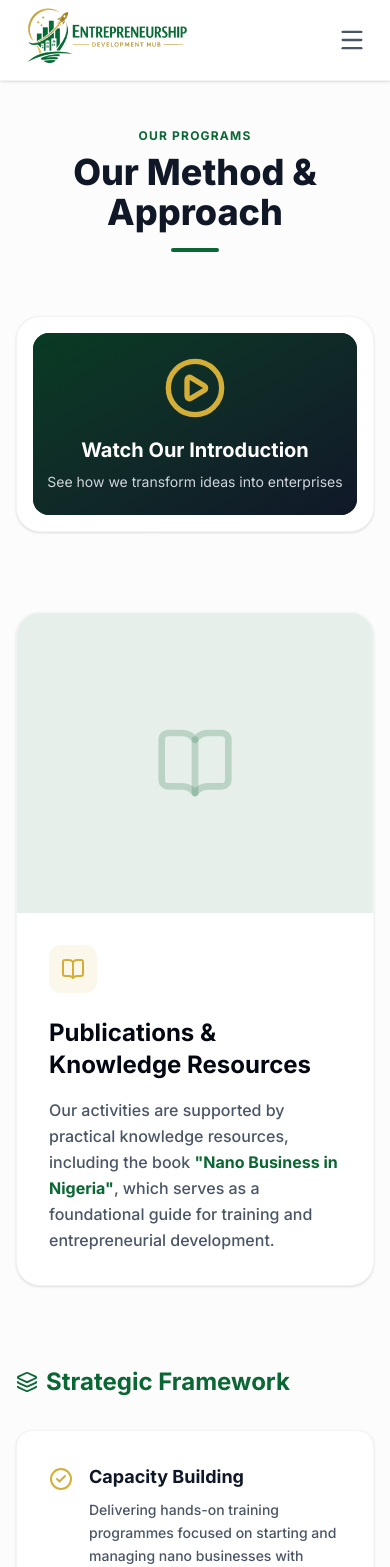
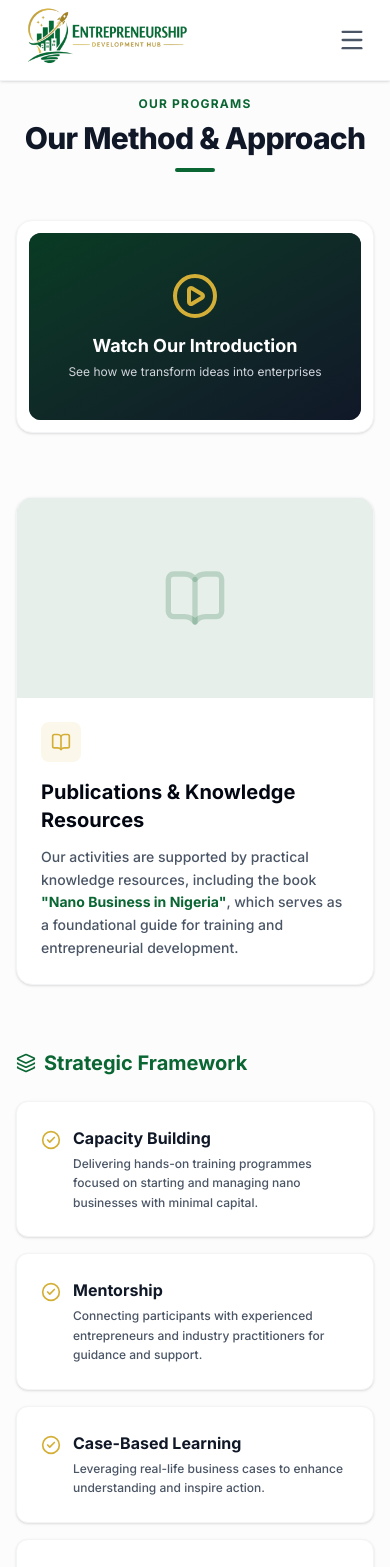
Before and after one commit to yourcoderrguy/edh, a Next.js app: page /initiatives in a window 390 px wide. Shown: the top 1567 px of the page. Built offline with nearby package versions, Linux system fonts and the light colour scheme.

Commit message:
new update

```diff
--- a/app/(public)/cases/[id]/page.tsx
+++ b/app/(public)/cases/[id]/page.tsx
@@ -25,27 +25,27 @@ export default async function SingleCaseStudyPage({ params }: { params: { id: st
   }
 
   return (
-    <main className="pt-32 pb-24 bg-gray-50/50 min-h-screen">
+    <main className="pt-24 md:pt-32 pb-16 md:pb-24 bg-gray-50/50 min-h-screen">
       <div className="max-w-4xl mx-auto px-4 sm:px-6 lg:px-8">
 
-        <Link href="/cases" className="inline-flex items-center gap-2 text-brand-green font-bold hover:underline mb-8">
-          <ArrowLeft size={20} /> Back to Knowledge Centre
+        <Link href="/cases" className="inline-flex items-center gap-2 text-brand-green font-bold text-sm md:text-base hover:underline mb-6 md:mb-8">
+          <ArrowLeft size={18} className="md:w-5 md:h-5" /> Back to Knowledge Centre
         </Link>
 
-        <article className="bg-white rounded-3xl shadow-sm border border-gray-100 overflow-hidden">
-          <div className="p-10 md:p-16">
-            <div className="flex items-center gap-2 text-sm text-gray-500 mb-6 font-medium">
-              <Calendar size={18} className="text-brand-gold" />
+        <article className="bg-white rounded-2xl md:rounded-3xl shadow-sm border border-gray-100 overflow-hidden">
+          <div className="p-6 sm:p-10 md:p-16">
+            <div className="flex items-center gap-2 text-xs md:text-sm text-gray-500 mb-4 md:mb-6 font-medium">
+              <Calendar size={16} className="md:w-[18px] md:h-[18px] text-brand-gold" />
               {new Date(article.created_at).toLocaleDateString("en-US", { year: 'numeric', month: 'long', day: 'numeric' })}
             </div>
 
-            <h1 className="text-3xl md:text-5xl font-extrabold text-gray-900 mb-10 leading-tight">
+            <h1 className="text-2xl sm:text-3xl md:text-4xl lg:text-5xl font-extrabold text-gray-900 mb-8 md:mb-10 leading-tight tracking-tight">
               {article.title}
             </h1>
 
             {/* This renders the rich HTML content saved from the React Quill editor securely */}
             <div
-              className="prose prose-lg max-w-none text-gray-700 prose-headings:text-gray-900 prose-a:text-brand-green"
+              className="prose prose-base md:prose-lg max-w-none text-gray-700 prose-headings:text-gray-900 prose-a:text-brand-green"
               dangerouslySetInnerHTML={{ __html: article.content }}
             />
           </div>
--- a/app/(public)/initiatives/page.tsx
+++ b/app/(public)/initiatives/page.tsx
@@ -12,63 +12,61 @@ export default function InitiativesPage() {
   ];
 
   return (
-    <main className="pt-32 pb-24 bg-gray-50/50">
+    <main className="pt-24 md:pt-32 pb-16 md:pb-24 bg-gray-50/50">
       <div className="max-w-6xl mx-auto px-4 sm:px-6 lg:px-8">
 
         {/* Header */}
-        <div className="text-center mb-16">
-          <span className="text-xs font-bold text-brand-green tracking-widest uppercase block mb-2">Our Programs</span>
-          <h1 className="text-4xl font-extrabold text-gray-900 sm:text-5xl">Our Method & Approach</h1>
-          <div className="w-12 h-1 bg-brand-green mx-auto mt-4 rounded-full" />
+        <div className="text-center mb-12 md:mb-16">
+          <span className="text-xs md:text-sm font-bold text-brand-green tracking-widest uppercase block mb-2">Our Programs</span>
+          <h1 className="text-3xl sm:text-4xl md:text-5xl font-extrabold text-gray-900 tracking-tight">Our Method & Approach</h1>
+          <div className="w-10 md:w-12 h-1 bg-brand-green mx-auto mt-3 md:mt-4 rounded-full" />
         </div>
 
         {/* Video / Media Section */}
-        <div className="mb-20 bg-white p-4 rounded-3xl shadow-sm border border-gray-100">
-          <div className="relative w-full aspect-video bg-gray-900 rounded-2xl overflow-hidden flex items-center justify-center group">
+        <div className="mb-16 md:mb-20 bg-white p-3 md:p-4 rounded-2xl md:rounded-3xl shadow-sm border border-gray-100">
+          <div className="relative w-full aspect-video bg-gray-900 rounded-xl md:rounded-2xl overflow-hidden flex items-center justify-center group">
             {/* Replace this div with an actual <iframe> for YouTube/Vimeo when you have the video */}
             <div className="absolute inset-0 bg-gradient-to-br from-brand-green-dark/80 to-gray-900/90 z-10" />
 
-            {/* Optional Background Image Placeholder for the Video Cover */}
             {/* <Image src="/workshop-cover.jpg" fill className="object-cover opacity-50" alt="Workshop Video Cover" /> */}
 
-            <div className="relative z-20 text-center flex flex-col items-center cursor-pointer">
-              <PlayCircle size={64} className="text-brand-gold mb-4 group-hover:scale-110 transition-transform duration-300" />
-              <h3 className="text-white text-xl font-bold">Watch Our Introduction</h3>
-              <p className="text-gray-300 text-sm mt-2">See how we transform ideas into enterprises</p>
+            <div className="relative z-20 text-center flex flex-col items-center cursor-pointer px-4">
+              <PlayCircle className="w-12 h-12 md:w-16 md:h-16 text-brand-gold mb-3 md:mb-4 group-hover:scale-110 transition-transform duration-300" />
+              <h3 className="text-white text-lg md:text-xl font-bold">Watch Our Introduction</h3>
+              <p className="text-gray-300 text-xs md:text-sm mt-1 md:mt-2">See how we transform ideas into enterprises</p>
             </div>
           </div>
         </div>
 
         {/* Practical Resource Highlight with Image */}
-        <div className="bg-white border border-gray-100 rounded-3xl overflow-hidden shadow-sm flex flex-col lg:flex-row items-stretch mb-20">
-          {/* Image Placeholder - Just drop a picture named 'book-resource.jpg' in your public folder to use this */}
-          <div className="lg:w-2/5 bg-brand-green/10 relative min-h-[300px] flex items-center justify-center">
+        <div className="bg-white border border-gray-100 rounded-2xl md:rounded-3xl overflow-hidden shadow-sm flex flex-col lg:flex-row items-stretch mb-16 md:mb-20">
+          <div className="lg:w-2/5 bg-brand-green/10 relative min-h-[200px] md:min-h-[300px] flex items-center justify-center">
             {/* <Image src="/book-resource.jpg" fill className="object-cover" alt="Nano Business in Nigeria Book" /> */}
-            <BookOpen size={80} className="text-brand-green/20" />
+            <BookOpen className="w-16 h-16 md:w-20 md:h-20 text-brand-green/20" />
           </div>
 
-          <div className="p-8 lg:p-12 lg:w-3/5 flex flex-col justify-center">
-            <div className="w-12 h-12 bg-brand-gold/10 text-brand-gold rounded-xl flex items-center justify-center mb-6">
-              <BookOpen size={24} />
+          <div className="p-6 sm:p-8 lg:p-12 lg:w-3/5 flex flex-col justify-center">
+            <div className="w-10 h-10 md:w-12 md:h-12 bg-brand-gold/10 text-brand-gold rounded-lg md:rounded-xl flex items-center justify-center mb-4 md:mb-6">
+              <BookOpen size={20} className="md:w-6 md:h-6" />
             </div>
-            <h3 className="text-2xl font-bold text-gray-950 mb-4">Publications & Knowledge Resources</h3>
-            <p className="text-gray-600 text-base font-medium leading-relaxed">
+            <h3 className="text-xl md:text-2xl font-bold text-gray-950 mb-3 md:mb-4">Publications & Knowledge Resources</h3>
+            <p className="text-gray-600 text-sm md:text-base font-medium leading-relaxed">
               Our activities are supported by practical knowledge resources, including the book <span className="text-brand-green font-bold">"Nano Business in Nigeria"</span>, which serves as a foundational guide for training and entrepreneurial development.
             </p>
           </div>
         </div>
 
         {/* Structured Grid Approach */}
-        <h2 className="text-2xl font-bold text-brand-green mb-8 flex items-center gap-2">
-          <Layers size={22} /> Strategic Framework
+        <h2 className="text-xl md:text-2xl font-bold text-brand-green mb-6 md:mb-8 flex items-center gap-2">
+          <Layers size={20} className="md:w-[22px] md:h-[22px]" /> Strategic Framework
         </h2>
-        <div className="grid grid-cols-1 md:grid-cols-2 gap-6">
+        <div className="grid grid-cols-1 md:grid-cols-2 gap-4 md:gap-6">
           {approaches.map((item, index) => (
-            <div key={index} className="bg-white border border-gray-100 p-8 rounded-2xl shadow-sm hover:shadow-md transition-shadow flex gap-4 group">
-              <CheckCircle2 className="text-brand-gold shrink-0 mt-1 group-hover:scale-110 transition-transform" size={24} />
+            <div key={index} className="bg-white border border-gray-100 p-6 md:p-8 rounded-xl md:rounded-2xl shadow-sm hover:shadow-md transition-shadow flex gap-3 md:gap-4 group">
+              <CheckCircle2 className="w-5 h-5 md:w-6 md:h-6 text-brand-gold shrink-0 mt-1 group-hover:scale-110 transition-transform" />
               <div>
-                <h4 className="text-lg font-bold text-gray-900 mb-2">{item.title}</h4>
-                <p className="text-gray-600 text-sm font-medium leading-relaxed">{item.desc}</p>
+                <h4 className="text-base md:text-lg font-bold text-gray-900 mb-1 md:mb-2">{item.title}</h4>
+                <p className="text-gray-600 text-xs md:text-sm font-medium leading-relaxed">{item.desc}</p>
               </div>
             </div>
           ))}
```
Also changed, not shown: app/(public)/cases/page.tsx (+16 -16 lines), app/(public)/knowledge/page.tsx (+25 -25 lines).
